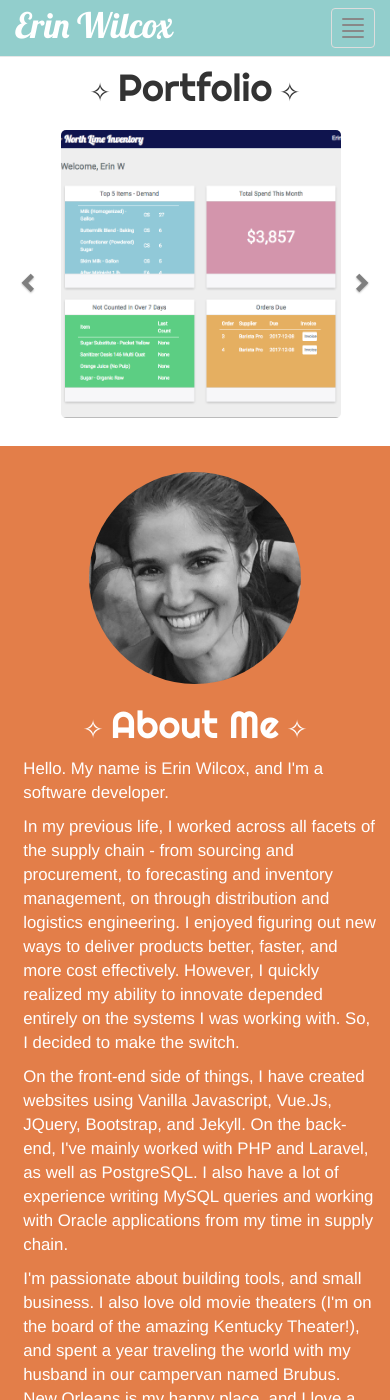
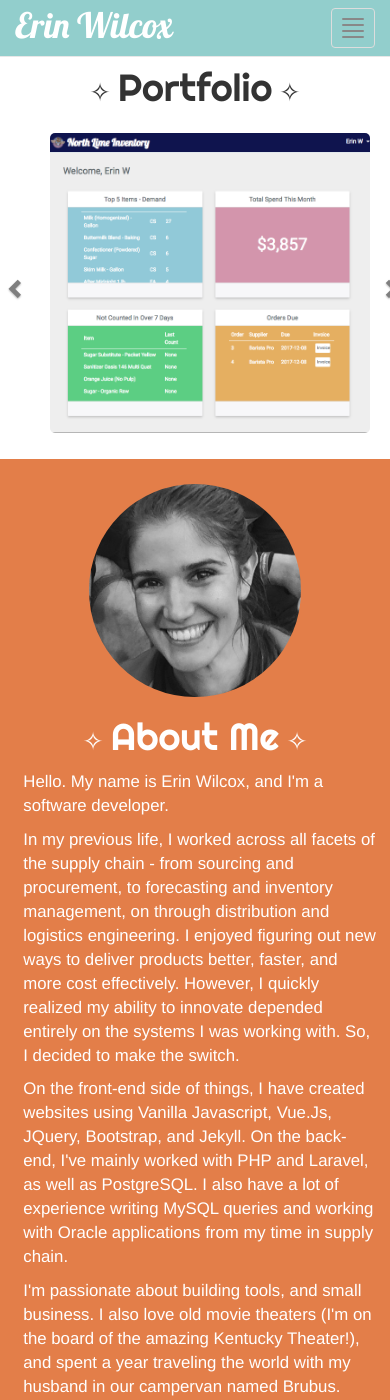
Before and after one commit to brookin8/brookin8.github.io, a Jekyll site: the page built from index.html, in a window 390 px wide and 1400 px high. Built offline with Jekyll 4.4.1, drawn with Linux system fonts in a browser that asks for light colours; nearby versions of some CDN libraries; some web fonts are replaced.

Commit message:
Fixing mobile portfolio layout

```diff
--- a/_includes/header.html
+++ b/_includes/header.html
@@ -201,9 +201,9 @@ a.nav.nav-item.nav-link:hover {
           }
 
           .portfolioImage {
-            width:100%;
+            width:320px;
             border-radius:5px;
-            height:288px;
+            height:300px;
             margin-left:auto;
             margin-right:auto;
             object-fit: cover;
@@ -212,10 +212,10 @@ a.nav.nav-item.nav-link:hover {
           .portfolioButton {
             background-color:transparent;
             border:none;
-            height:92%;
-            width:90%;
+            height:97%;
+            width:95%;
             margin-bottom:5%;
-            margin-left:7%;
+            margin-left:2%;
             padding-left:0;
             padding-right:0;
             padding-bottom:0;
@@ -226,10 +226,10 @@ a.nav.nav-item.nav-link:hover {
 
            .portfolioButton:hover{
             /*border:3px solid #616F7F;*/
-            height:92%;
-            width:90%;
+            height:97%;
+            width:95%;
             margin-bottom:5%;
-            margin-left:7%;
+            margin-left:2%;
             padding-left:0;
             padding-right:0;
             padding-bottom:0;
@@ -240,7 +240,7 @@ a.nav.nav-item.nav-link:hover {
 
           }
 
-           .carouselButton {
+        /*   .carouselButton {
             background-color:#ffffff;
             border:none;
             height:250px;
@@ -265,12 +265,13 @@ a.nav.nav-item.nav-link:hover {
             padding-left:2px;
             border-radius:5px;
 
-          }
+          }*/
 
 
           #portfolioColumn {
-            padding-left:auto:;
+            padding-left:auto;
             padding-right:auto;
+            margin-left:2%;
           }
 
         /*  .carouselwrapper{
@@ -288,7 +289,8 @@ a.nav.nav-item.nav-link:hover {
 
 
           #myCarousel {
-            width:85% !important;
+            width:96% !important;
+            /*padding-left:2% !important;*/
           }
 
         }
@@ -298,7 +300,7 @@ a.nav.nav-item.nav-link:hover {
         .portfolioImage {
             width:450px;
             border-radius:5px;
-            height:400px;
+            height:425px;
             margin-left:auto;
             margin-right:auto;
             object-fit: cover;
@@ -307,8 +309,8 @@ a.nav.nav-item.nav-link:hover {
           .portfolioButton {
             background-color:transparent;
             border:none;
-            height:405px;
-            width:445px;
+            height:430px;
+            width:455px;
             margin-bottom:5%;
            /* margin-left:7%;*/
             padding-left:0;
@@ -321,8 +323,8 @@ a.nav.nav-item.nav-link:hover {
 
            .portfolioButton:hover{
            /* border:3px solid #616F7F;*/
-            height:405px;
-            width:445px;
+            height:430px;
+            width:455px;
             margin-bottom:5%;
             /*margin-left:7%;*/
             padding-left:0;
```
Also changed, not shown: portfolio/NorthLime Collage.png (deleted).
